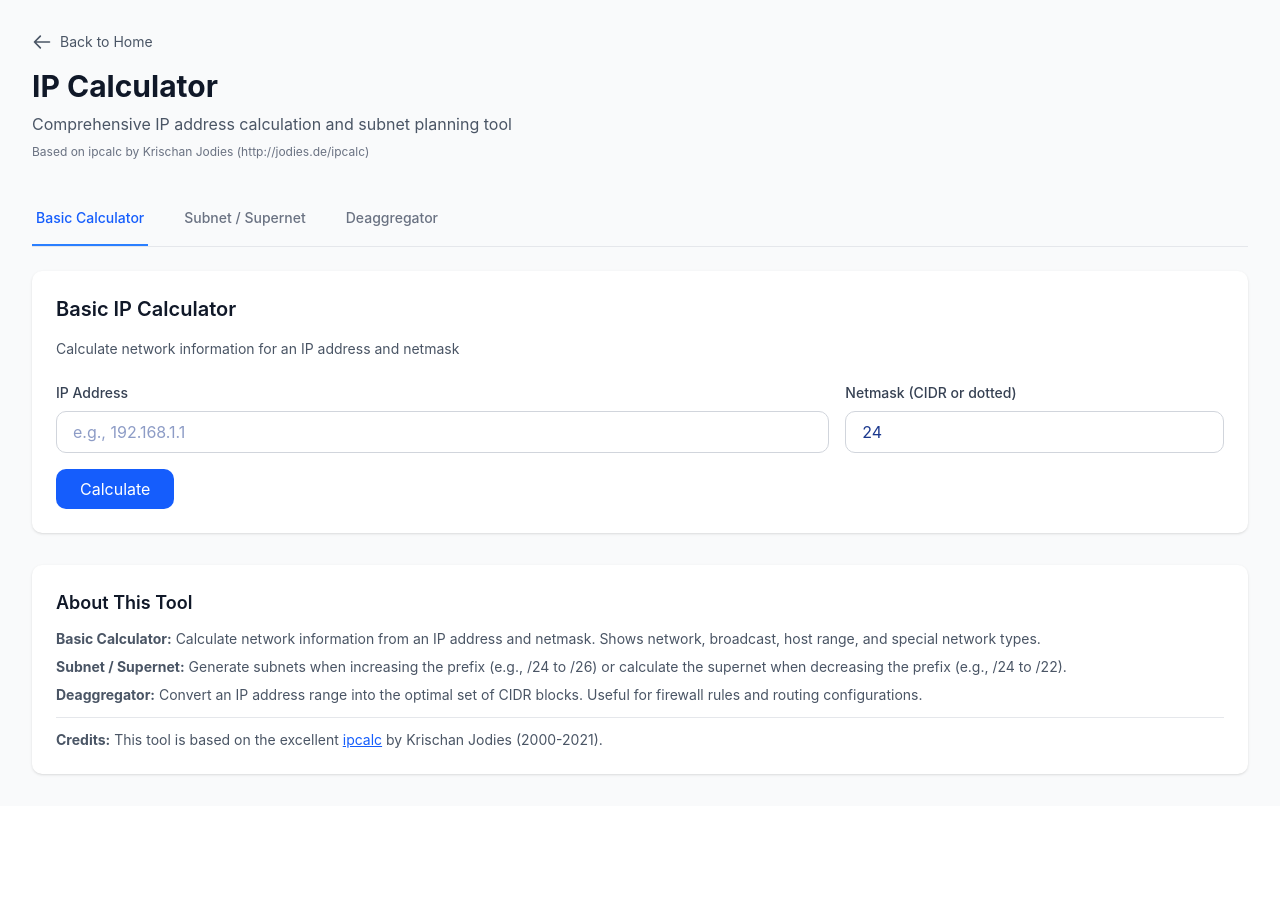
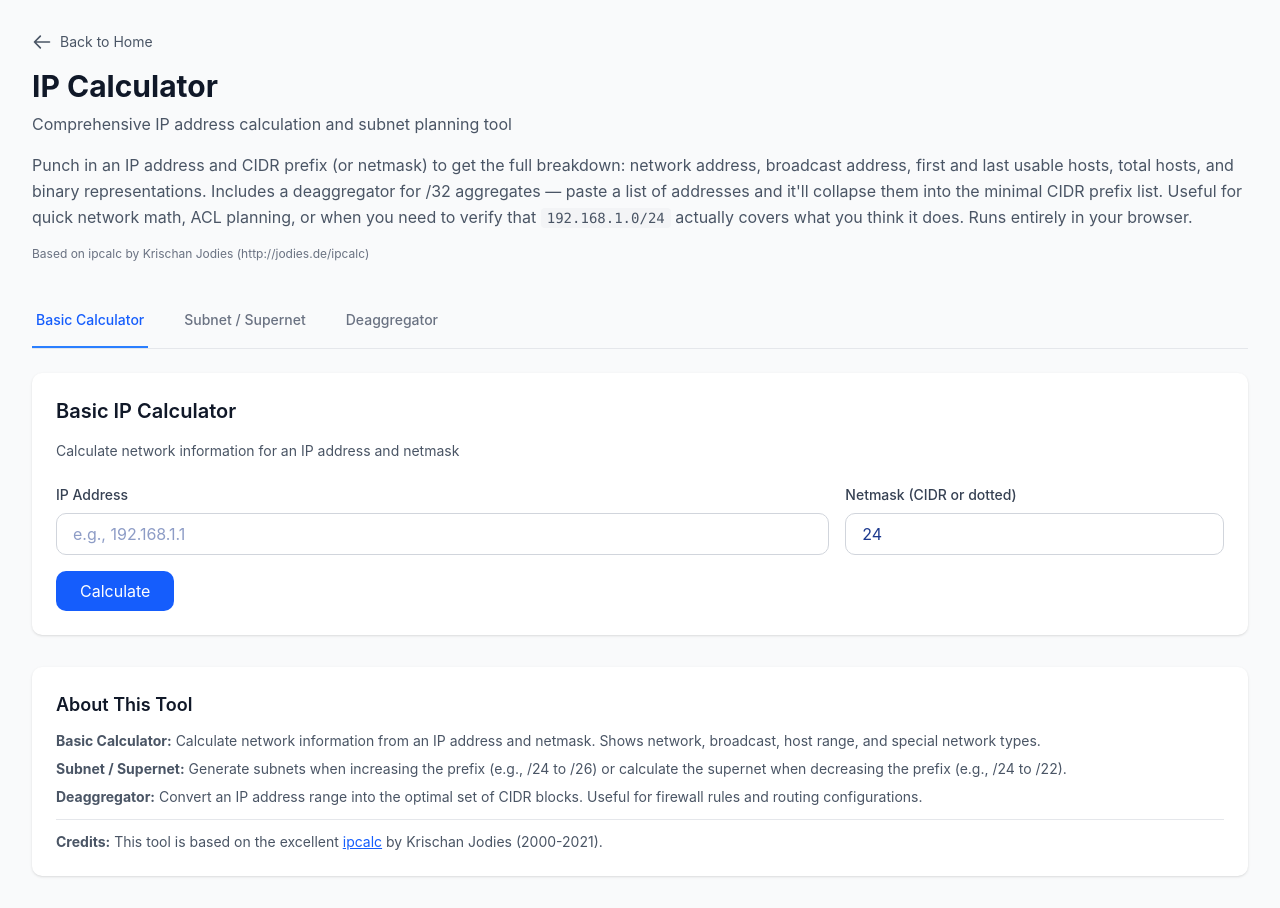
Before and after one commit to widnyana/tulkit, a Next.js app: page /ipcalc in a window 1280 px wide. Before the commit the page ends 806 px from the top, so only its background shows below. Built offline with nearby package versions, Linux system fonts and the light colour scheme; no server answers.

Commit message:
feat(seo): add ipcalc tool page content block
Add ~75 words of useful prose: what the tool does (IP breakdown: network, broadcast, host ranges), special features (CIDR deaggregator), use cases (network math, ACL planning), and privacy assurance (browser-local). Addresses thin-content audit finding.

```diff
--- a/app/ipcalc/page.tsx
+++ b/app/ipcalc/page.tsx
@@ -48,10 +48,13 @@ function IPCalcContent() {
           <h1 className="text-3xl font-bold text-gray-900 mb-2">
             IP Calculator
           </h1>
-          <p className="text-gray-600">
+          <p className="text-gray-600 mb-4">
             Comprehensive IP address calculation and subnet planning tool
           </p>
-          <p className="text-xs text-gray-500 mt-2">
+          <p className="text-gray-600 mb-4 leading-relaxed">
+            Punch in an IP address and CIDR prefix (or netmask) to get the full breakdown: network address, broadcast address, first and last usable hosts, total hosts, and binary representations. Includes a deaggregator for /32 aggregates — paste a list of addresses and it'll collapse them into the minimal CIDR prefix list. Useful for quick network math, ACL planning, or when you need to verify that <code className="bg-gray-100 px-1.5 py-0.5 rounded text-sm">192.168.1.0/24</code> actually covers what you think it does. Runs entirely in your browser.
+          </p>
+          <p className="text-xs text-gray-500 mt-4">
             Based on ipcalc by Krischan Jodies (http://jodies.de/ipcalc)
           </p>
         </div>
```
